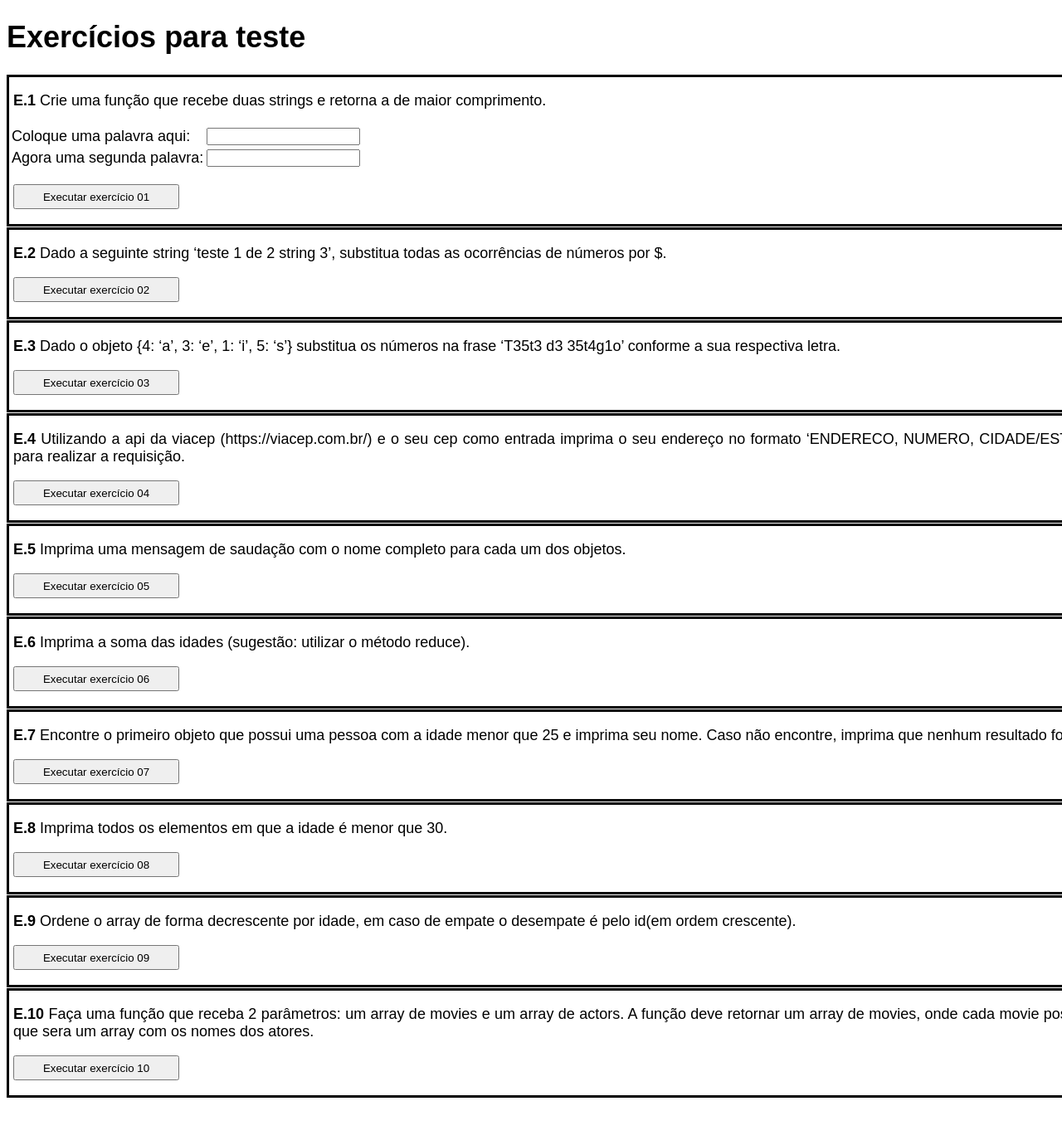
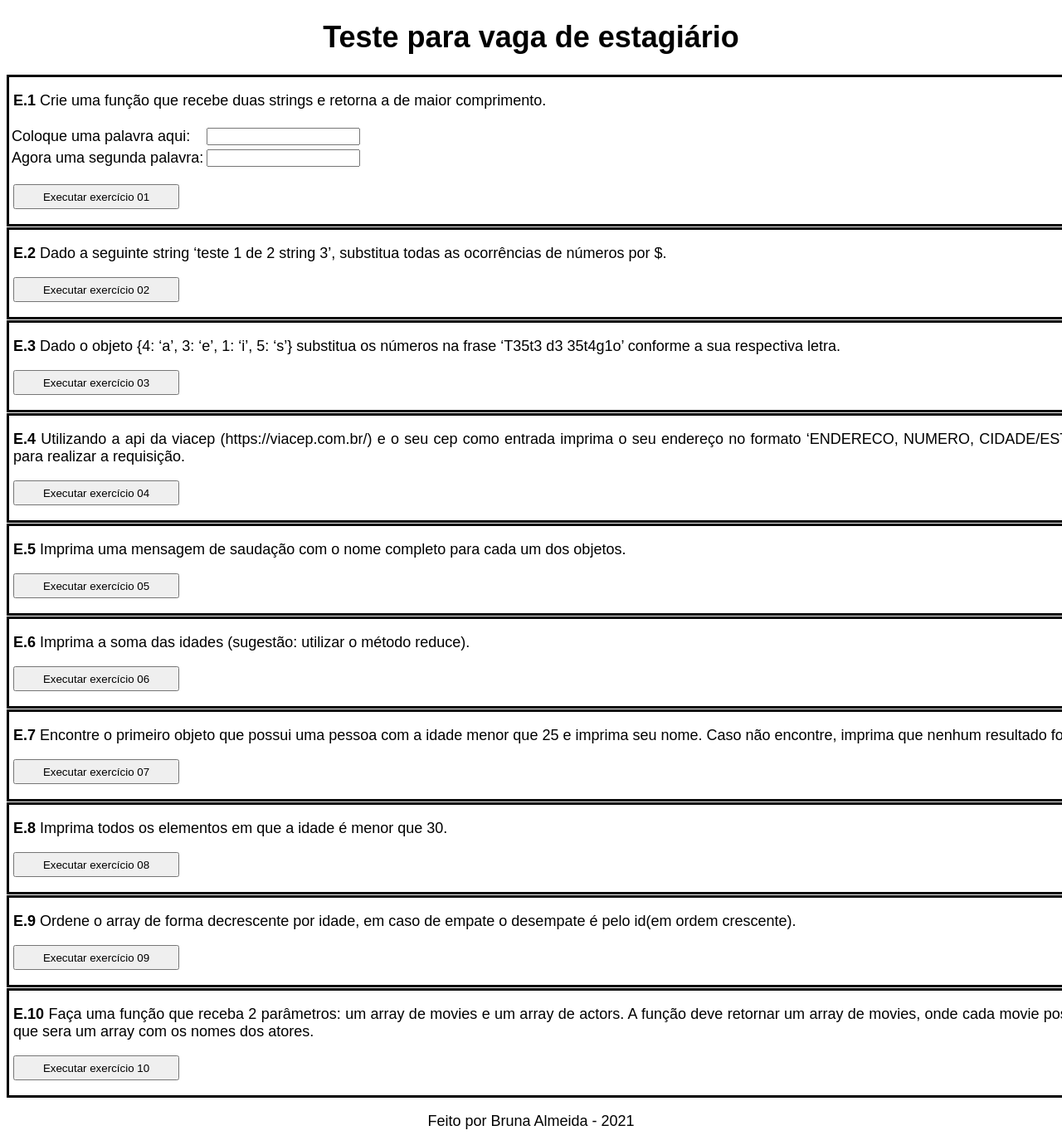
Before and after one commit to BrunaAlmeida13/Teste-Estagio-Nave, a website: page teste/index.html in a window 1280 px wide. Shown: the top 1380 px of the page at 83% size. Before the commit the page ends 1331 px from the top, so only its background shows below. Drawn offline with Linux system fonts and the light colour scheme.

Commit message:
teste-estagio

```diff
--- a/teste/index.html
+++ b/teste/index.html
@@ -1,7 +1,7 @@
 <!DOCTYPE html>
 <html>
 <head>
-	<title>Parcel Sandbox</title>
+	<title>Teste</title>
 	<meta charset="UTF-8" />
 	<script src="src/exercise01.js"></script>
 	<script src="src/exercise02.js"></script>
@@ -17,7 +17,7 @@
 </head>
 
 <body>
-	<header><h1>Exercícios para teste</h1></header>
+	<header><h1>Teste para vaga de estagiário</h1></header>
 
 	<section class="sec">
 			<div>
@@ -135,6 +135,6 @@
 		</div>
 		<div id="res10" class="resp"></div>
 	</section>
-
+	<footer><p id="footer">Feito por Bruna Almeida - 2021</p></footer>
 </body>
 </html>
--- a/teste/src/style.css
+++ b/teste/src/style.css
@@ -2,6 +2,7 @@ body{
     font-family: Arial, Helvetica, sans-serif;
     font-size: 18px;
 }
+
 button{
     width: 200px;
     height: 30px;
@@ -12,6 +13,7 @@ section.sec{
     width: 1480px;
     margin-bottom: 1px;
 }
+
 .resp{
     margin-left: 10px;
     margin-bottom: 5px;
@@ -22,3 +24,11 @@ p{
     margin-left: 5px;
     margin-right: 5px;
 }
+
+p#footer{
+    text-align: center;
+}
+
+h1{
+    text-align: center;
+}
```
